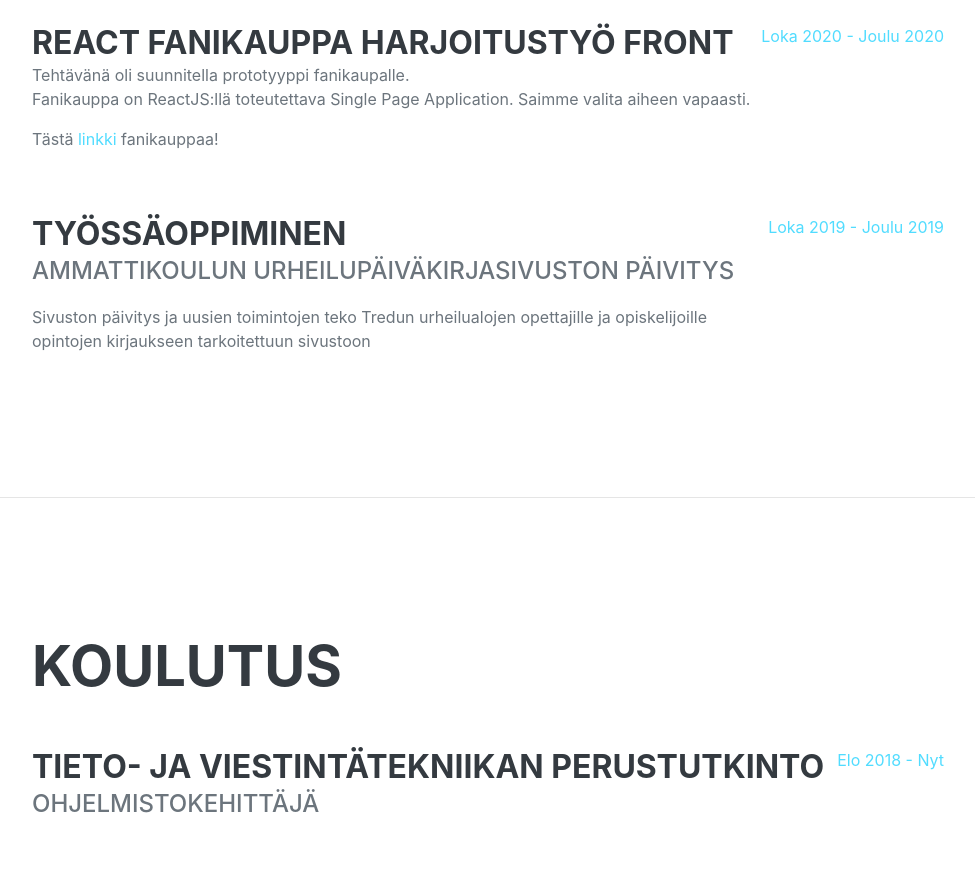
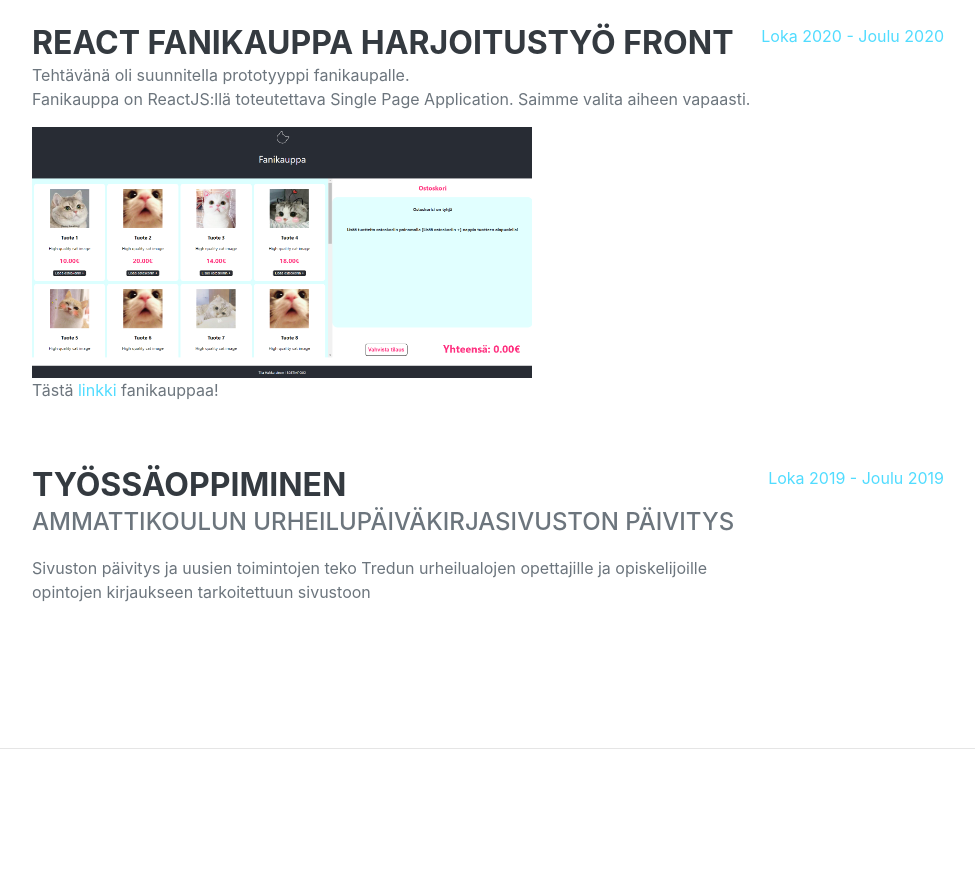
Before and after one commit to Tiiachuuu/Tiiachuuu.github.io, a plain HTML site: page index.html in a window 1280 px wide. Shown: the part 1580-2461 px from the top of the page, without its empty margins (288-1263 px from the left). Drawn offline with nearby package versions, Linux system fonts and the light colour scheme; a web font is replaced by a local one.

Commit message:
18.12.2020

```diff
--- a/index.html
+++ b/index.html
@@ -79,6 +79,7 @@
                                 Tehtävänä oli suunnitella prototyyppi fanikaupalle. <br>
                                 Fanikauppa on ReactJS:llä toteutettava Single Page Application. Saimme valita aiheen vapaasti.
                             </p>
+                            <img src="/img/fanikauppa.png" width="500px"><br>
                             <p>Tästä <a href="/fanikauppa/index.html">linkki</a> fanikauppaa!</p>
                         </div>
                         <div class="flex-shrink-0"><span class="text-primary">Loka 2020 - Joulu 2020</span></div>
```
Also changed, not shown: img/fanikauppa.png (added).
